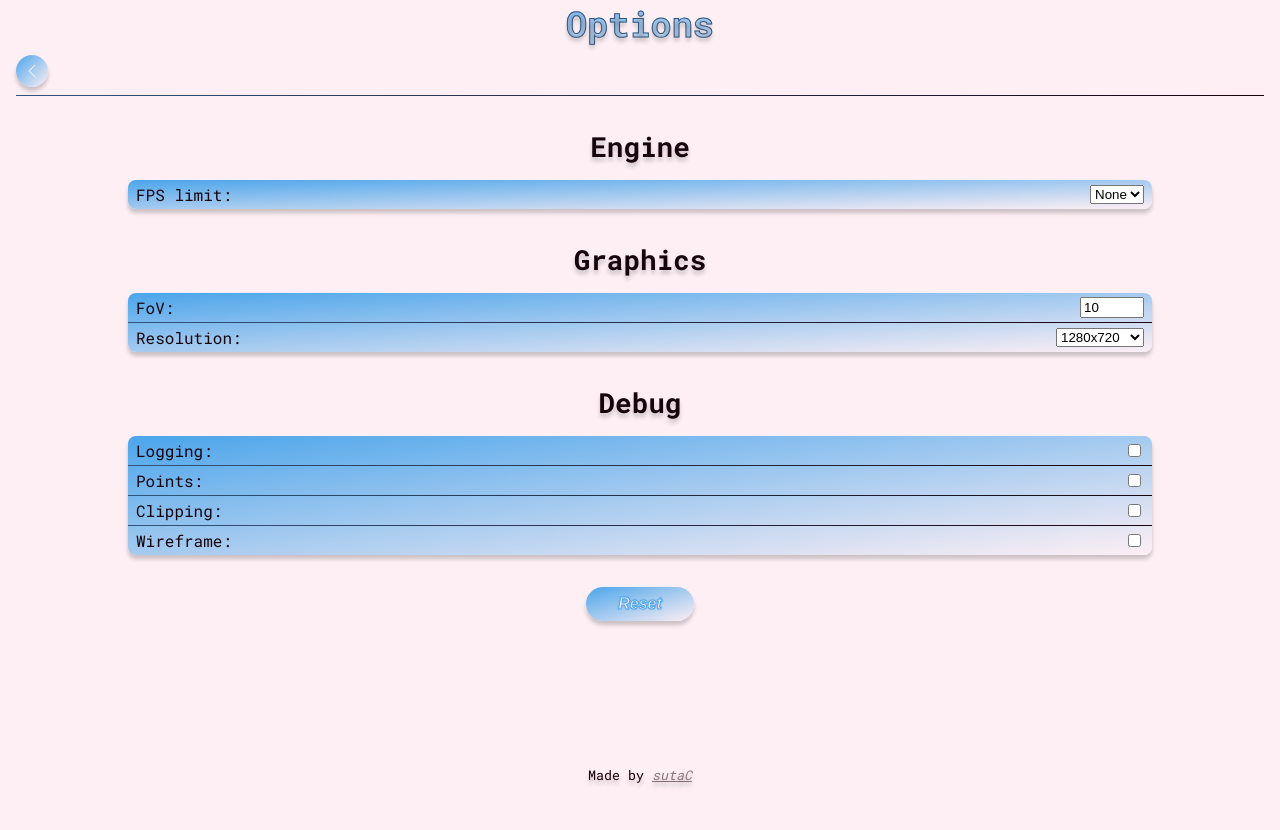
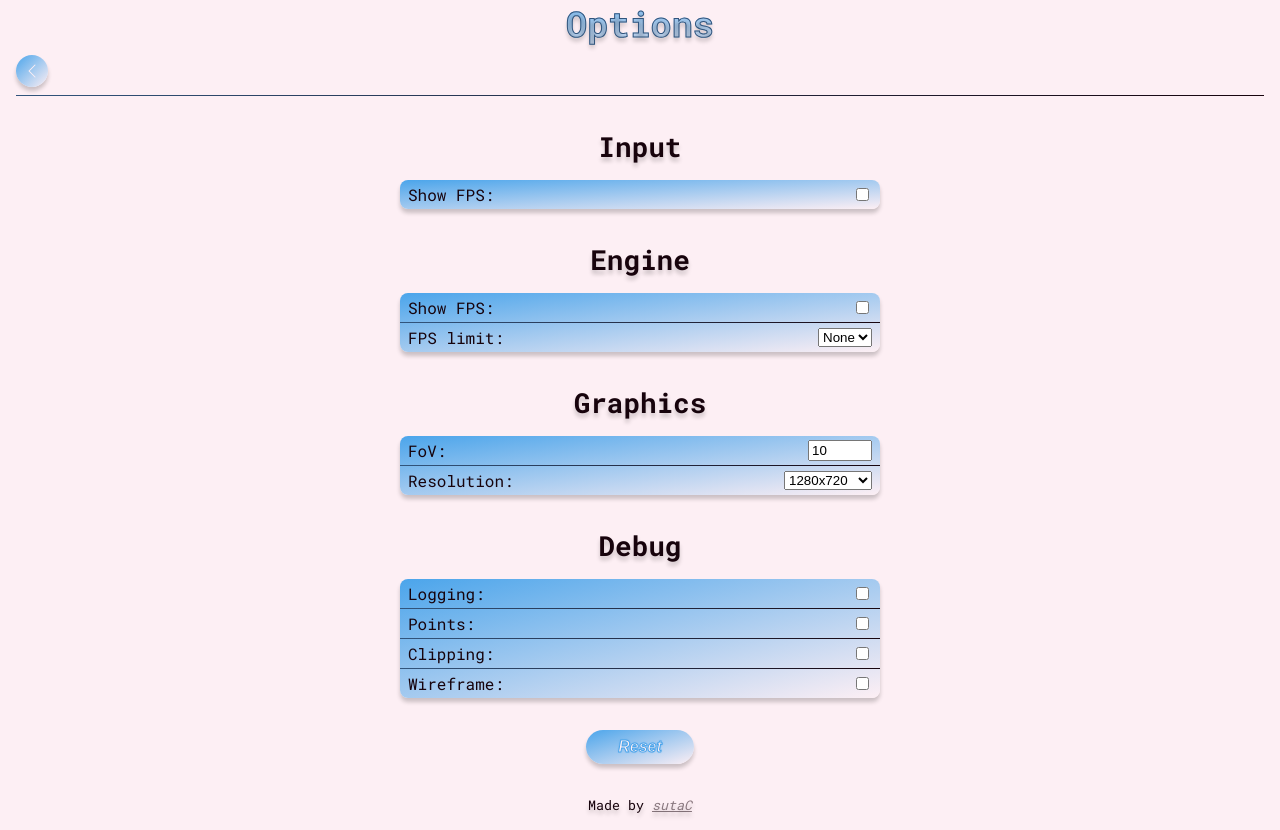
Before and after one commit to sutaC/Renderer3D, a SvelteKit app: page /options in a window 1280 px wide. Before the commit the page ends 800 px from the top, so only its background shows below. Built offline with nearby package versions, Linux system fonts and the light colour scheme.

Commit message:
New options

```diff
--- a/src/lib/comonents/Card.svelte
+++ b/src/lib/comonents/Card.svelte
@@ -35,6 +35,7 @@
 		display: flex;
 		justify-content: space-between;
 		align-items: center;
+		flex-wrap: wrap;
 		padding: 0.25rem 0.5rem;
 		margin: 0;
 		width: 100%;
--- a/src/routes/options/+page.svelte
+++ b/src/routes/options/+page.svelte
@@ -59,8 +59,24 @@
 
 <main>
 	<section>
+		<h2>Input</h2>
+		<Card style="accent">
+			<div>
+				<!-- TODO: add functionality -->
+				<label for="inputJoistick">Show FPS: </label>
+				<input type="checkbox" name="joistick" id="inputJoistick" />
+			</div>
+		</Card>
+	</section>
+
+	<section>
 		<h2>Engine</h2>
 		<Card style="accent">
+			<div>
+				<!-- TODO: add functionality -->
+				<label for="inputShowFps">Show FPS: </label>
+				<input type="checkbox" name="showFps" id="inputShowFps" />
+			</div>
 			<div>
 				<label for="inputFpsLimit">FPS limit: </label>
 				<select
@@ -128,7 +144,6 @@
 			</div>
 			<div>
 				<label for="inputPoints">Points: </label>
-
 				<input
 					type="checkbox"
 					name="points"
@@ -176,6 +191,7 @@
 	section {
 		text-align: center;
 		margin: 2rem auto;
+		max-width: 30rem;
 	}
 
 	h2 {
```
